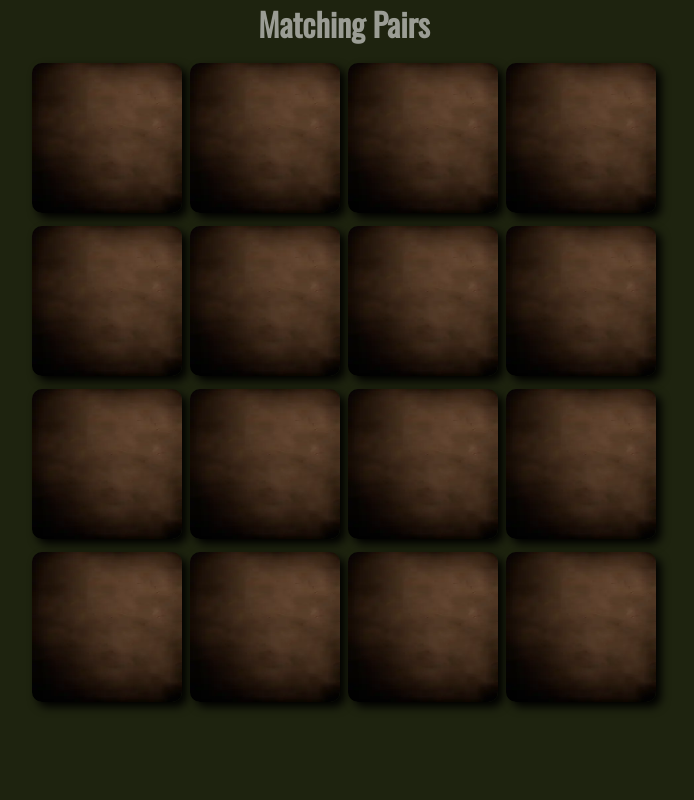
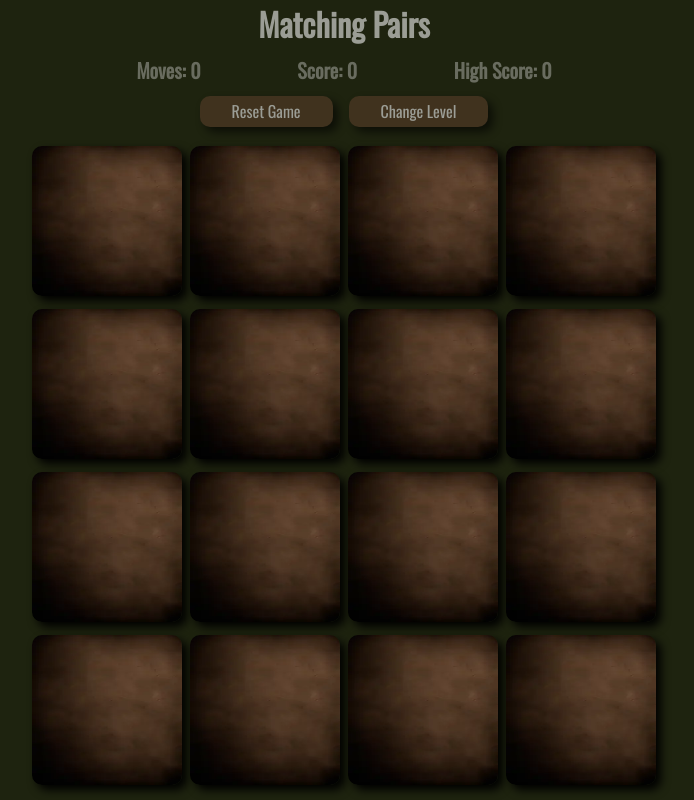
Before and after one commit to gizemnkorkmaz/matching-pairs, a React (Create React App) app: page / in a window 1280 px wide. Both pictures are taken after a click on the button "Easy". Shown: the whole page, without its empty margins (296-990 px from the left). Built offline with nearby package versions, Linux system fonts and the light colour scheme.

Commit message:
Add Stats, Button, BoardActionsWrapper components

```diff
--- a/src/components/BoardHeader/BoardHeader.jsx
+++ b/src/components/BoardHeader/BoardHeader.jsx
@@ -1,5 +1,8 @@
 import React from "react";
 import styled from "styled-components";
+
+import Stats from "../Stats/Stats";
+import Button from "../Button/Button";
 
 const BoardHeaderStyled = styled.div`
   width: 50%;
@@ -13,8 +16,20 @@ const BoardHeaderStyled = styled.div`
   margin: 0.5rem;
 `;
 
-function BoardHeader({ children }) {
-  return <BoardHeaderStyled>{children}</BoardHeaderStyled>;
+const BoardActionsWrapper = styled.div`
+  padding: 0.2rem;
+`;
+
+function BoardHeader({ movesCount, score, highScore, resetGame, changeLevel }) {
+  return (
+    <BoardHeaderStyled>
+      <Stats movesCount={movesCount} score={score} highScore={highScore} />
+      <BoardActionsWrapper>
+        <Button handleClick={resetGame}>Reset Game</Button>
+        <Button handleClick={changeLevel}>Change Level</Button>
+      </BoardActionsWrapper>
+    </BoardHeaderStyled>
+  );
 }
 
 export default BoardHeader;
```
